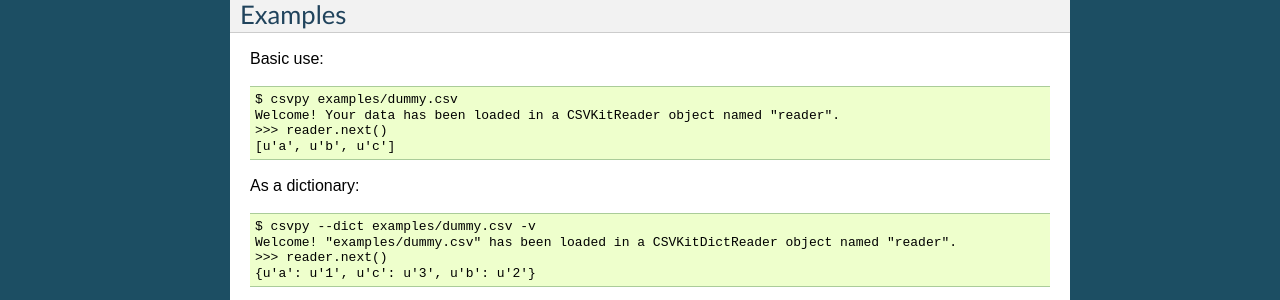
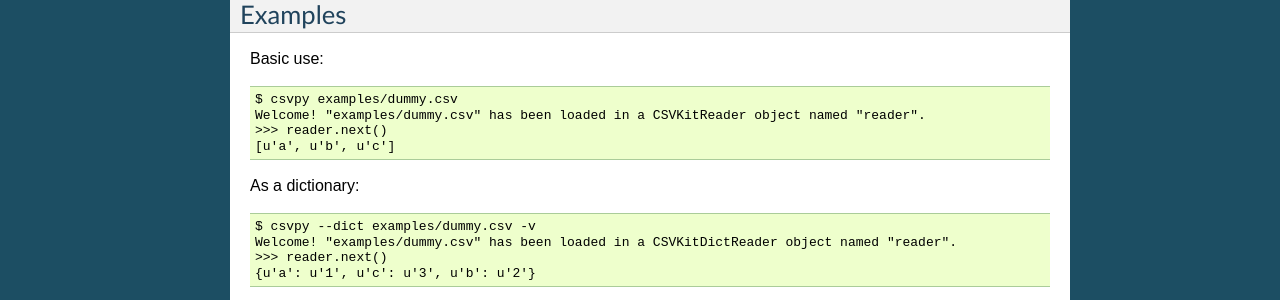
Before and after one commit to wireservice/csvkit, a Sphinx documentation site: the page built from docs/scripts/csvpy.rst, in a window 1280 px wide. Shown: the part 558-858 px from the top of the page. Built offline with Sphinx 7.4.7, drawn with Linux system fonts in a browser that asks for light colours.

Commit message:
Fix minor typo in csvpy docs.

```diff
--- a/docs/scripts/csvpy.rst
+++ b/docs/scripts/csvpy.rst
@@ -34,7 +34,7 @@ Examples
 Basic use::
 
     $ csvpy examples/dummy.csv
-    Welcome! Your data has been loaded in a CSVKitReader object named "reader".
+    Welcome! "examples/dummy.csv" has been loaded in a CSVKitReader object named "reader".
     >>> reader.next()
     [u'a', u'b', u'c']
 
```
